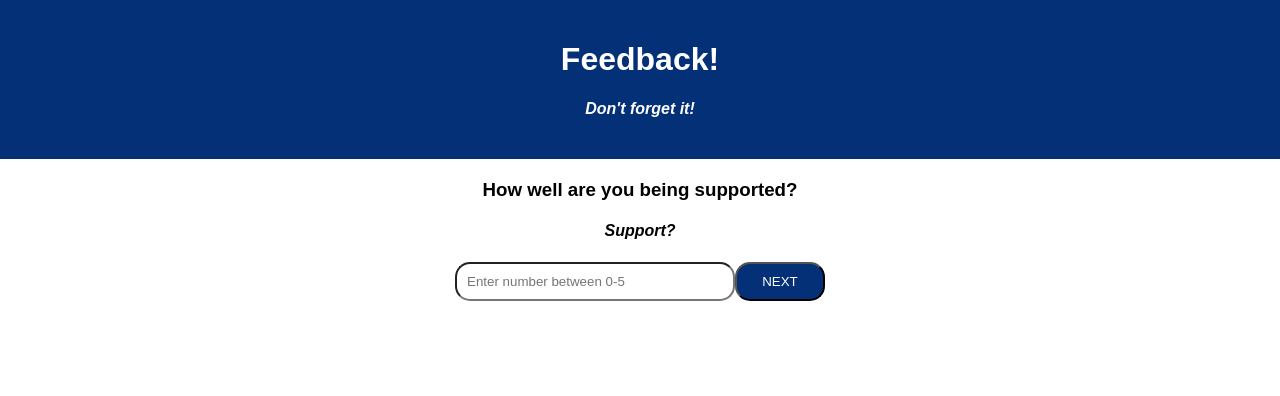
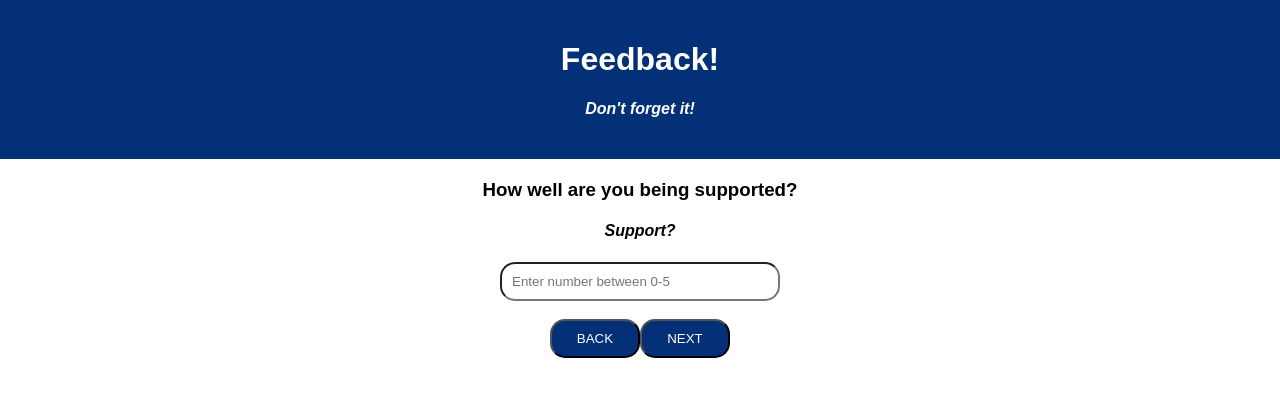
Before and after one commit to FouziH/weekend-redux-feedback-loop, a React (Create React App) app: page /support in a window 1280 px wide. Shown: the top 396 px of the page. Built offline with nearby package versions, Linux system fonts and the light colour scheme.

Commit message:
Added the functionality to go back and edit your responses from previous page

```diff
--- a/src/components/App/App.css
+++ b/src/components/App/App.css
@@ -39,6 +39,7 @@ input{
   background-color: lightgray;
 }
 input{
+  margin: auto 10px;
   padding: 10px;
    border-radius: 15px;
 }
--- a/src/components/Comments/Comments.jsx
+++ b/src/components/Comments/Comments.jsx
@@ -27,6 +27,12 @@ function  Comments () {
       ); // if the condition has not been met, the user will be alerted to reevaluate the input;
     }
   };
+  const onBackButton = () => {
+    //When this button is clicked, the user will go back to the previous page and edit their response differently
+    history.push("/support");
+    console.log("on back button");
+  };
+
   return (
     <>
       <h1>Any comments you want to leave?</h1>
@@ -39,6 +45,7 @@ function  Comments () {
         onChange={(event) => setComment(event.target.value)}
       />
       <br />
+      <button onClick={onBackButton}>BACK</button>
       <button className="commentButton" onClick={onNextButton}>
         NEXT
       </button>
--- a/src/components/Feeling/Feeling.jsx
+++ b/src/components/Feeling/Feeling.jsx
@@ -16,8 +16,9 @@ function  Feeling () {
     //input value doesn't equal to null
     console.log(feeling);
     if (
-      feeling.length != null &&
+     feeling.length != null &&
       feeling.length < 2 &&
+      feeling.length === 1 &&
       feeling >= 0 &&
       feeling <= 5
     ) {
@@ -38,7 +39,7 @@ function  Feeling () {
     <form>
 
       <h1>How are you feelings today?</h1>
-      <h4>Comments</h4>
+      <h4>Feelings</h4>
       <input
         type="number"
         min="0"
--- a/src/components/Review/Review.jsx
+++ b/src/components/Review/Review.jsx
@@ -35,6 +35,12 @@ function Review () {
 
     history.push("/");
   }
+  const onBackButton = () => {
+    //When this button is clicked, the user will go back to the previous page and edit their response differently
+    history.push("/comment");
+    console.log("on back button");
+  };
+
     return (
       <>
         <h1>Review Your Feedback</h1>
@@ -42,6 +48,7 @@ function Review () {
         <p>Understanding:{customerUnderStanding} </p>
         <p>Support: {customerSupport}</p>
         <p>Comments: {customerComment} </p>
+        <button onClick={onBackButton}>BACK</button>
         <button onClick={onSubmitButton}>SUBMIT</button>
       </>
     );
--- a/src/components/Supported/Supported.jsx
+++ b/src/components/Supported/Supported.jsx
@@ -13,11 +13,9 @@ function Supported() {
     //This -if statement- is responsible for checking wether the
     //input value doesn't equal to null
     console.log(support);
-    if (
-      support.length != null &&
-      support.length < 2 &&
-      support >= 0 &&
-      support <= 5
+    if ((support.length != null )
+    && (support.length < 2 && support.length === 1)
+    && (support >= 0 && support <= 5)
     ) {
       //Dispatching out local state to the global
       dispatch({
@@ -28,9 +26,13 @@ function Supported() {
     } else {
       alert("Please enter a value between 0-5"); // if the condition has not been met, the user will be alerted to reevaluate the input;
     }
+  };
+  const onBackButton = () => {
+    //When this button is clicked, the user will go back to the previous page and edit their response differently
+    history.push("/understanding");
+    console.log("on back button");
+  };
 
-    setSupport();
-  };
   return (
     <>
       <h3>How well are you being supported?</h3>
@@ -43,6 +45,9 @@ function Supported() {
         placeholder="Enter number between 0-5"
         onChange={(event) => setSupport(event.target.value)}
       />
+      <br />
+      <br />
+      <button onClick={onBackButton}>BACK</button>
       <button onClick={onNextButton}>NEXT</button>
     </>
   );
--- a/src/components/Understanding/Understanding.jsx
+++ b/src/components/Understanding/Understanding.jsx
@@ -17,7 +17,8 @@ function Understanding () {
     console.log(understanding);
     if (
       understanding.length != null &&
-      understanding.length < 2 &&
+     understanding.length < 2 &&
+     understanding.length === 1 &&
       understanding >= 0 &&
       understanding <= 5
     ) {
@@ -32,6 +33,11 @@ function Understanding () {
       alert("Please enter a value between 0-5"); // if the condition has not been met, the user will be alerted to reevaluate the input;
     }
   };
+  const onBackButton = () => {
+    //When this button is clicked, the user will go back to the previous page and edit their response differently
+    history.push('/feeling')
+    console.log("on back button")
+  }
   return (
     <>
       <h3>How well are you understanding the content?</h3>
@@ -44,6 +50,9 @@ function Understanding () {
         placeholder="Enter number between 0-5"
         onChange={(event) => setUnderstanding(event.target.value)}
       />
+      <br />
+      <br />
+      <button onClick={onBackButton}>BACK</button>
       <button onClick={onNextButton}>NEXT</button>
     </>
   );
```
Also changed, not shown: ToDo.txt.
